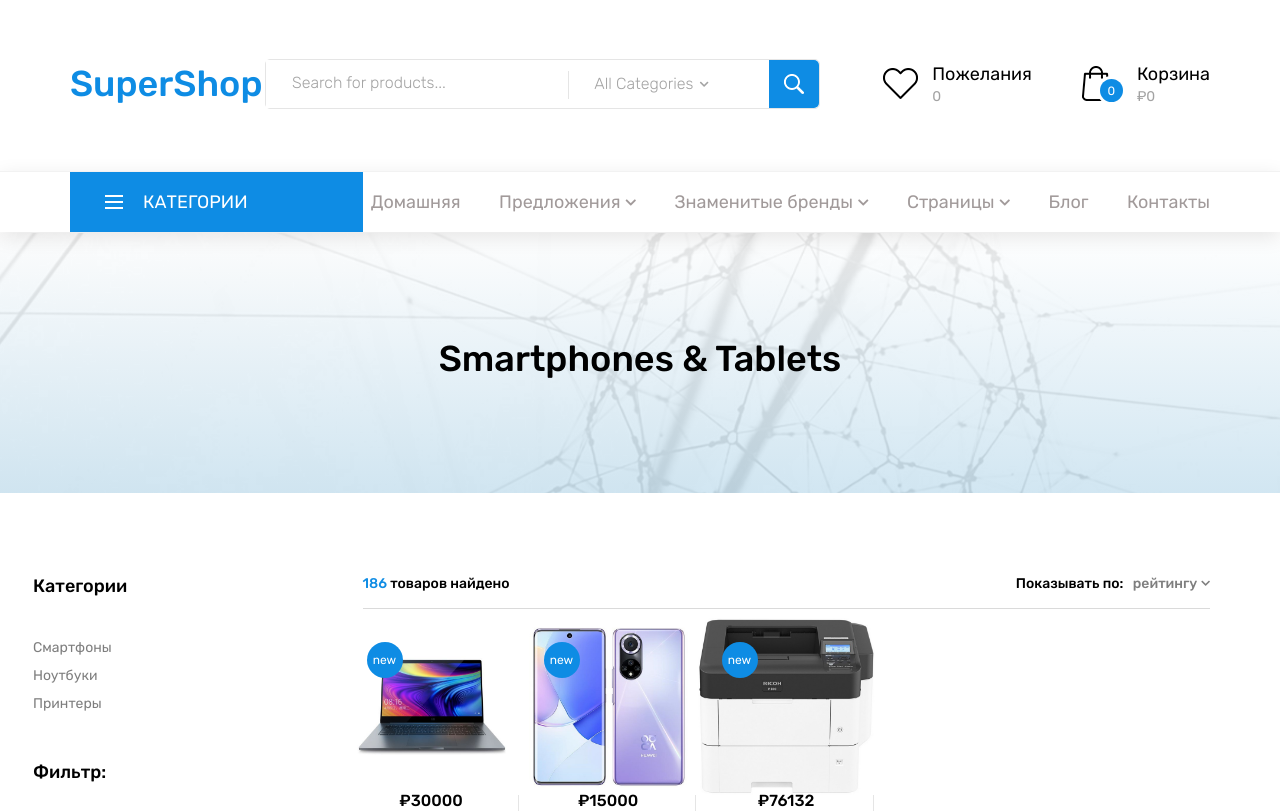
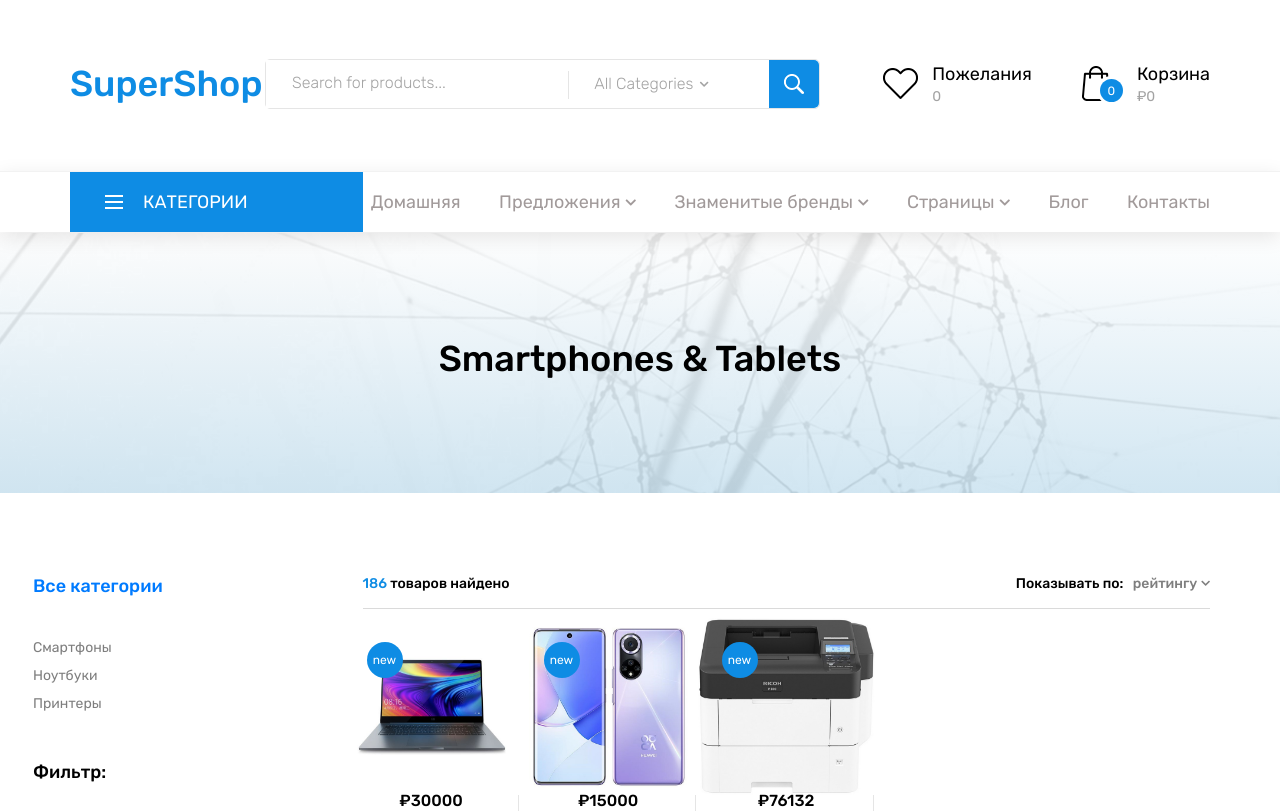
Before and after one commit to Delmoring/shop, a Django app: page / in a window 1280 px wide. Shown: the part 60-871 px from the top of the page. Run offline with Django 3.2, Linux system fonts and the light colour scheme; some libraries are stand-ins or nearby versions.

Commit message:
Добавлены все категории

```diff
--- a/good/templates/good/index.html
+++ b/good/templates/good/index.html
@@ -22,7 +22,9 @@
 					<!-- Shop Sidebar -->
 					<div class="shop_sidebar">
 						<div class="sidebar_section">
-							<div class="sidebar_title">Категории</div>
+							<div class="sidebar_title"><a href="{% url 'test' %}">Все категории</a></div>
+
+<!--							<div class="sidebar_title">Категории</div>-->
 							<ul class="sidebar_categories">
 							{% for c in cats %}
 								<li><a href="{{c.get_absolute_url}}">{{ c.name }}</a></li>
--- a/good/views.py
+++ b/good/views.py
@@ -25,7 +25,6 @@ def show_good(request, good_slug):
     return render(request, 'good/show_device.html', {'show_device': show_device})
 
 def show_category(request, cat_id):
-    #return HttpResponse(f"Отображение статьи со слагом = {cat_slug}")
     good = Good.objects.filter(cat_id=cat_id)
 
     context = {
```
